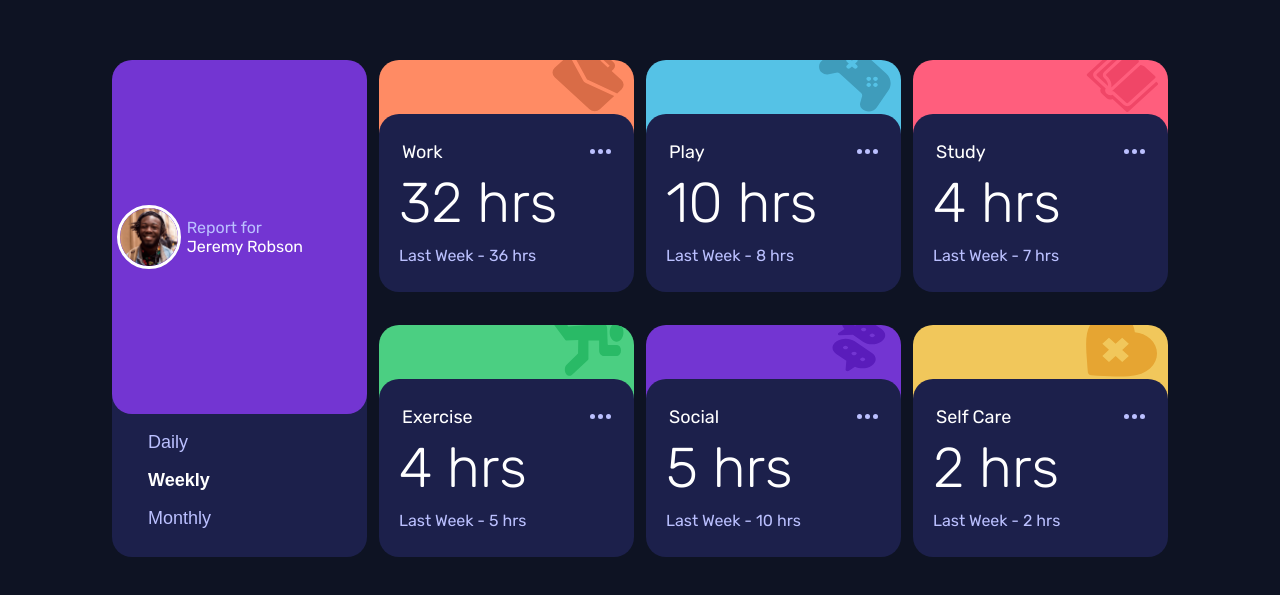
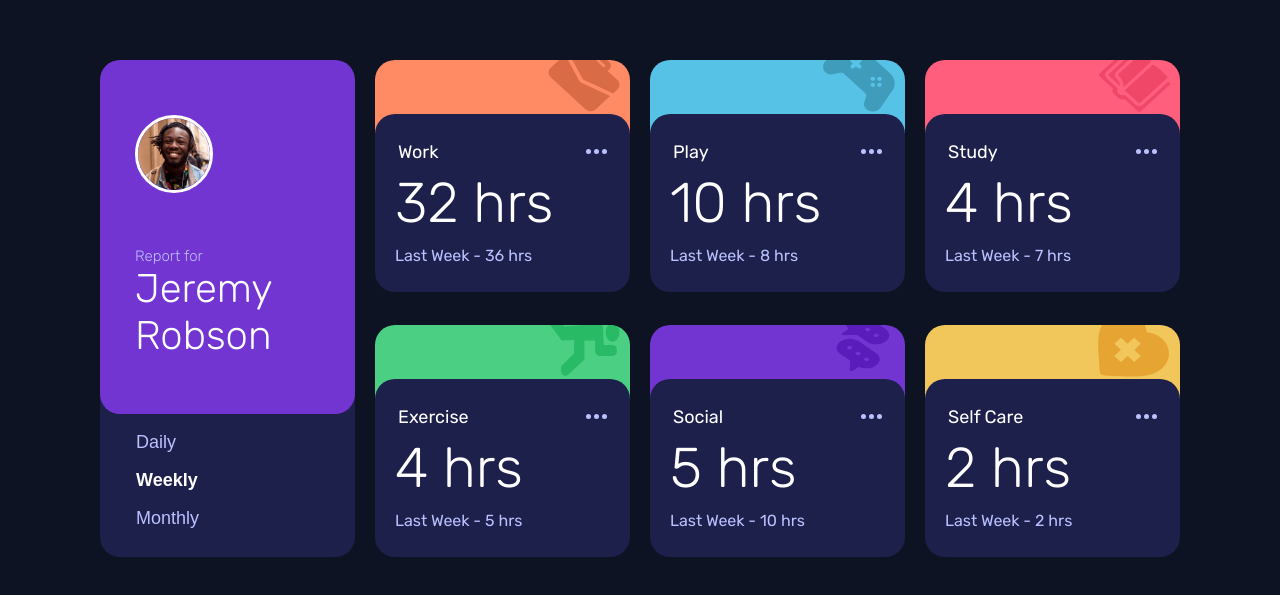
Before and after one commit to Simonbiker/Time-Tracker, a plain HTML site: page index.html in a window 1280 px wide. Shown: the part 121-716 px from the top of the page. Drawn offline with Linux system fonts and the light colour scheme.

Commit message:
Correcting styles

```diff
--- a/styles.css
+++ b/styles.css
@@ -121,11 +121,13 @@ body, html {
     width: 175px;
     color: var(--lighterPurple);
     font-family: var(--rubik);
+    font-weight: 300;
 }
 
 .name {
     color: var(--white);
     font-family: var(--rubik);
+    font-weight: 300;
 }
 
 .top-row {
@@ -262,7 +264,8 @@ body, html {
     .grid-container {
         grid-template-columns: 255px repeat(3, 255px); /* First column + 3 equal columns */
         grid-template-rows: repeat(2, 253px); /* Two equal rows */
-        gap: 12px; /* Space between grid items */
+        row-gap: 12px;
+        column-gap: 20px;
         width: auto; /* Adjusts width dynamically for larger screens */
     }
 
@@ -280,6 +283,23 @@ body, html {
     .profile-col {
         height: 354px;
         max-height: 354px;
+        display: flex;
+        flex-direction: column;
+        align-items: baseline;
+        padding: 0 0 0 35px;
+    }
+
+    .profile-img {
+        width: 78px;
+        height: 78px;
+    }
+
+    .report{
+        font-size: 15px;
+    }
+
+    .name {
+        font-size: 40px;
     }
 
     .nav {
```
